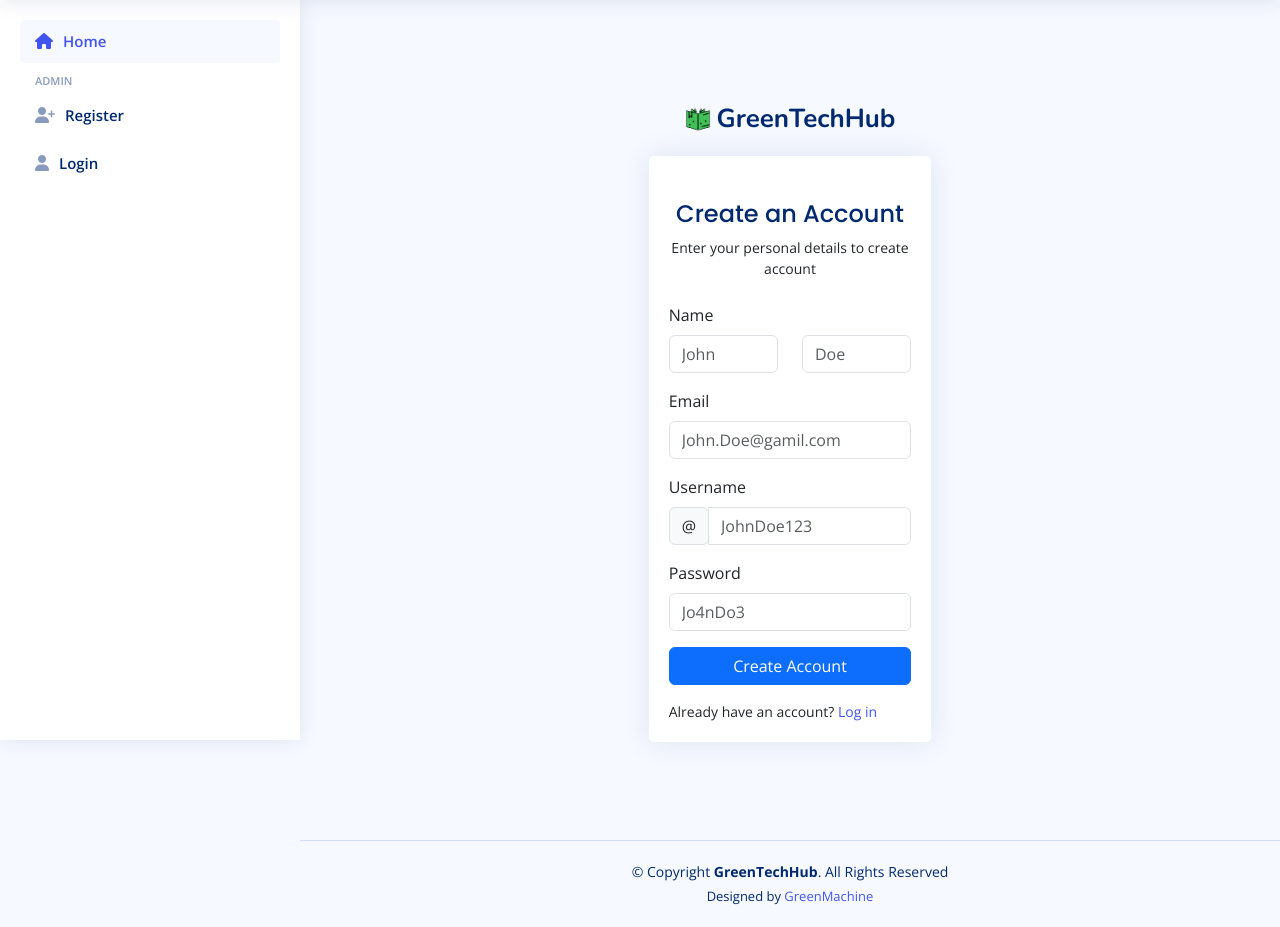
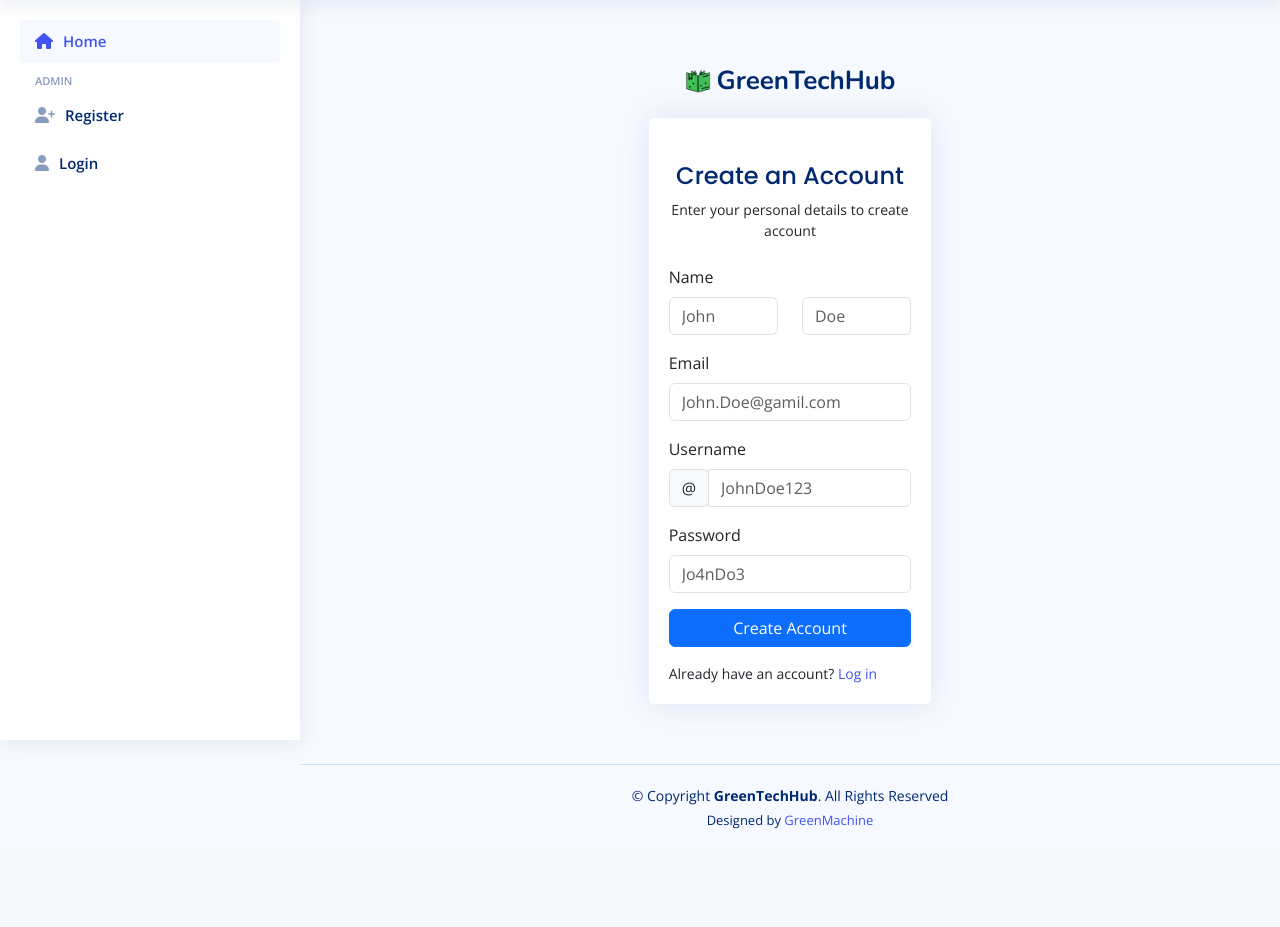
Before and after one commit to GreenMachine582/GreenTechHub, a Django app: template addons/authentication/templates/users-register.html in a window 1280 px wide. Shown: the part 60-987 px from the top of the page. After the commit the page ends 889 px from the top, so only its background shows below. Run offline with Django 3.2, Linux system fonts and the light colour scheme; the template is opened without the code that fills it, so the values that code supplies are empty; some libraries are stand-ins or nearby versions.

Commit message:
refactor: removed vertical adjustment for register and login templates

```diff
--- a/addons/authentication/templates/users-login.html
+++ b/addons/authentication/templates/users-login.html
@@ -5,7 +5,7 @@
 {% endblock %}
 
 {% block main %}
-  <section class="section register min-vh-100 d-flex flex-column align-items-center justify-content-center py-4">
+  <section class="section register d-flex flex-column align-items-center justify-content-center py-4">
     <div class="container">
       <div class="row justify-content-center">
         <div class="col-lg-4 col-md-6 d-flex flex-column align-items-center justify-content-center">
--- a/addons/authentication/templates/users-register.html
+++ b/addons/authentication/templates/users-register.html
@@ -5,7 +5,7 @@
 {% endblock %}
 
 {% block main %}
-  <section class="section register min-vh-100 d-flex flex-column align-items-center justify-content-center py-4">
+  <section class="section register d-flex flex-column align-items-center justify-content-center py-4">
     <div class="container">
       <div class="row justify-content-center">
         <div class="col-lg-4 col-md-6 d-flex flex-column align-items-center justify-content-center">
```
